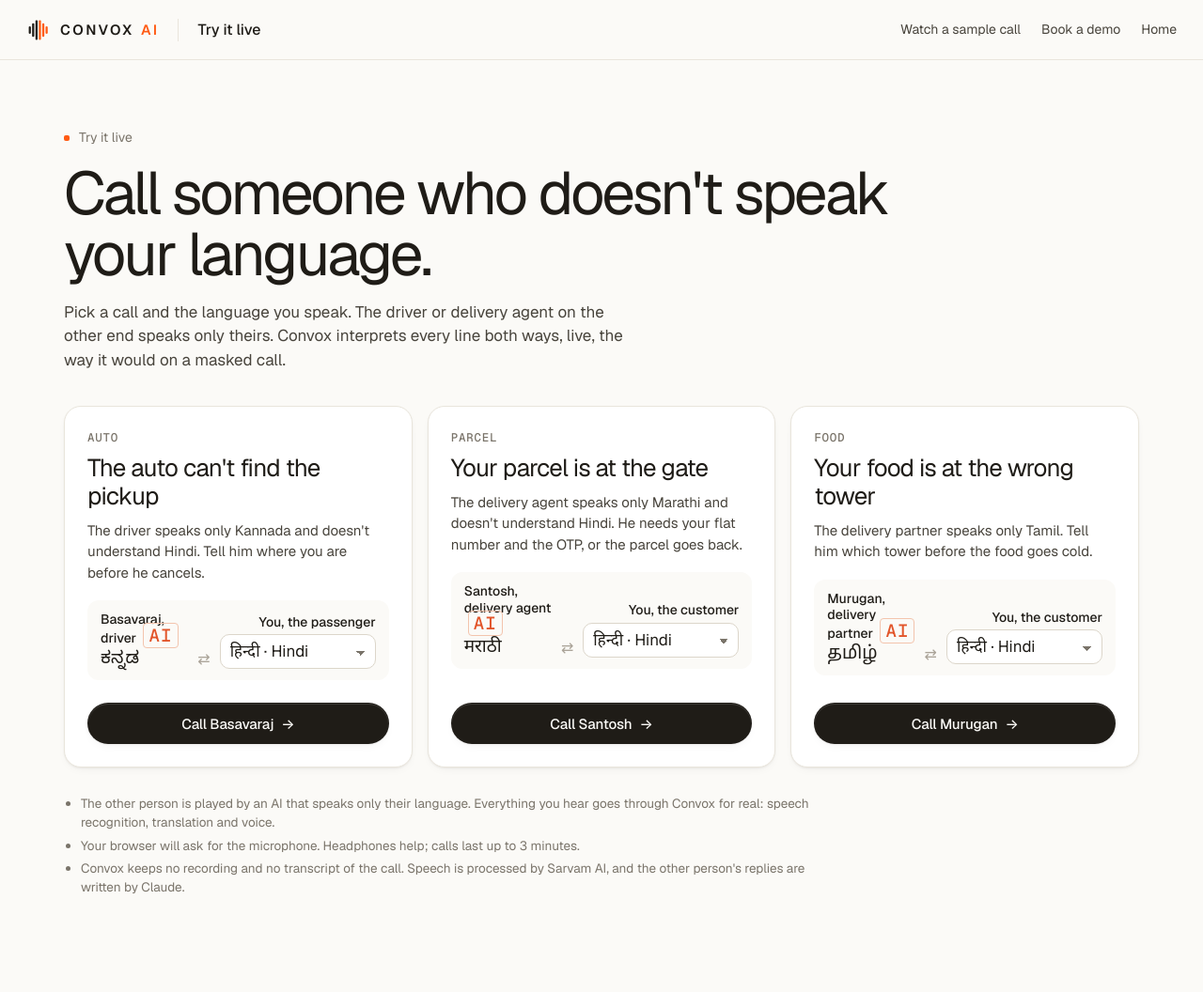
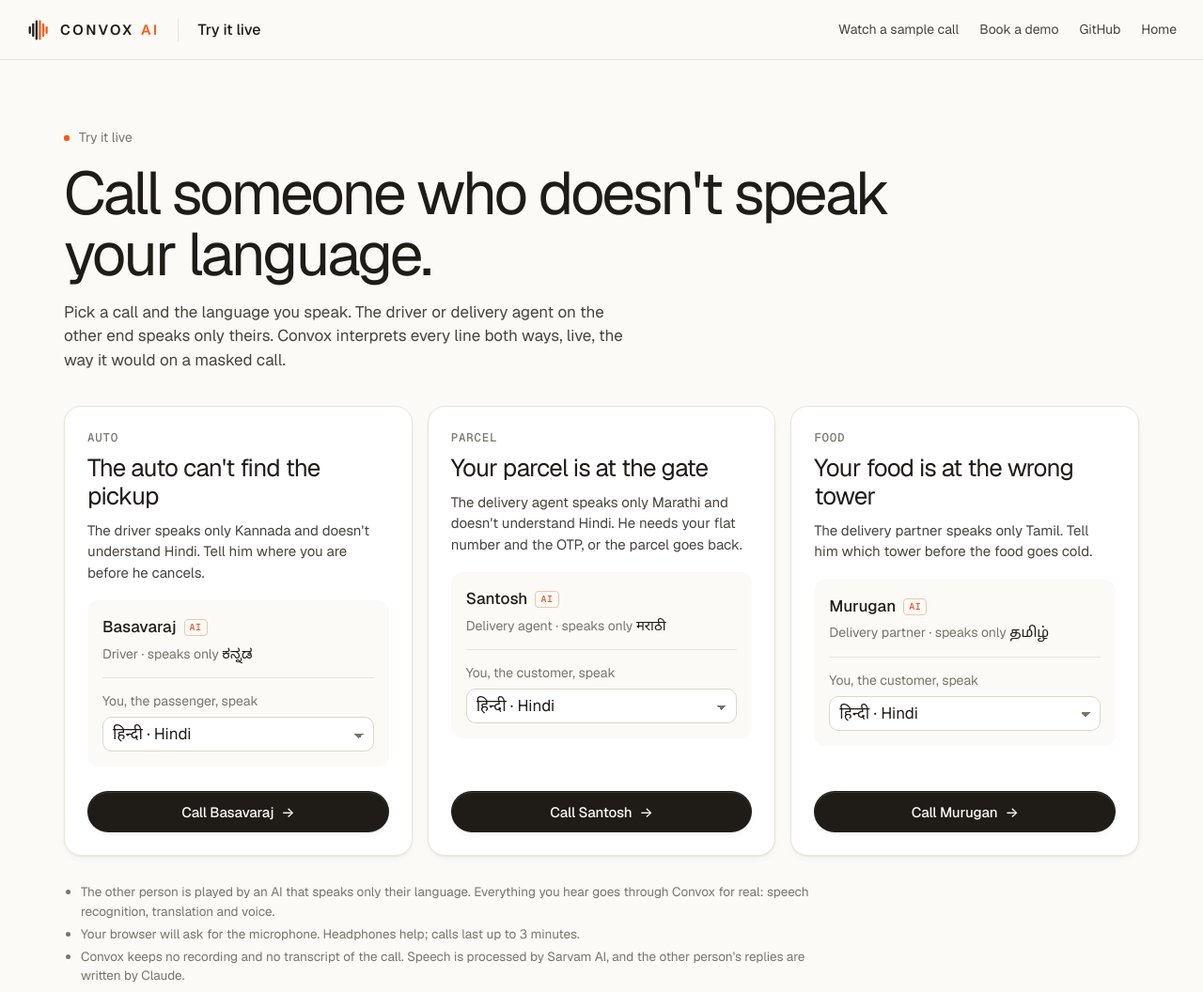
Before and after one commit to rohansx/convox, a FastAPI app: page /try in a window 1280 px wide. Shown: the top 1056 px of the page at 94% size. Before the commit the page ends 951 px from the top, so only its background shows below. Run offline with FastAPI, Linux system fonts and the light colour scheme; parts of the project's set-up code (start-up, migrations or seed data) failed here and were passed over.

Commit message:
Landing nav: Try it live in the middle, a GitHub icon on the right; tidier /try cards
The middle nav's Live demo becomes Try it live (/try); the right-hand Try it live becomes a
GitHub icon linking rohansx/convox (also in the footer and on /try). On /try the AI tag no
longer inherits the card's 19 px italic, and each card lists the agent, then your language.

Co-Authored-By: Claude Opus 5.5 <noreply@anthropic.com>

```diff
--- a/convox/console/static/landing.css
+++ b/convox/console/static/landing.css
@@ -51,6 +51,9 @@ button { font: inherit; color: inherit; }
 .nav nav a:hover, .nav-link:hover { color: var(--ink); }
 .nav-end { display: flex; align-items: center; justify-content: flex-end; gap: 20px; }
 .nav-link { font-size: 14px; color: var(--ink-2); }
+.nav-gh { display: grid; place-items: center; width: 34px; height: 34px; border-radius: 999px; color: var(--ink-2); transition: color .15s, background .15s; }
+.nav-gh:hover { color: var(--ink); background: rgba(31,28,23,.06); }
+.nav-gh svg { width: 20px; height: 20px; fill: currentColor; }
 
 /* --- buttons -------------------------------------------------------------------- */
 .btn { display: inline-flex; align-items: center; gap: 8px; height: 44px; padding: 0 20px; border-radius: 999px; font-size: 15px; font-weight: 500; letter-spacing: -.01em; border: 1px solid transparent; cursor: pointer; transition: background .15s, border-color .15s, transform .15s; white-space: nowrap; }
--- a/convox/console/static/stage.css
+++ b/convox/console/static/stage.css
@@ -139,9 +139,14 @@ h1, h2, h3, p { margin: 0; }
 /* the solo demo's picker (/try, templates/try.html) */
 .ai-tag { font: 500 10px var(--mono); font-style: normal; letter-spacing: .06em; color: var(--a); border: 1px solid #f3c4ad; border-radius: 4px; padding: 0 5px; line-height: 16px; margin-left: 4px; vertical-align: 1px; }
 .solo-stories { margin-top: 36px; }
-.solo-card .story-roles { align-items: flex-end; }
-.solo-card .story-roles b { display: inline; }
-.lang-pick { margin-top: 4px; font: 400 17px var(--font); color: var(--ink); background: var(--card); border: 1px solid var(--line-2); border-radius: 10px; padding: 6px 30px 6px 10px; max-width: 100%; appearance: none; -webkit-appearance: none; background-image: linear-gradient(45deg, transparent 50%, var(--muted) 50%), linear-gradient(135deg, var(--muted) 50%, transparent 50%); background-position: calc(100% - 15px) 55%, calc(100% - 10px) 55%; background-size: 5px 5px; background-repeat: no-repeat; cursor: pointer; }
+.solo-who { display: flex; flex-direction: column; gap: 14px; margin: 8px 0 16px; padding: 16px; border-radius: 12px; background: var(--bg); }
+.solo-them { display: flex; align-items: center; flex-wrap: wrap; gap: 4px 8px; }
+.solo-them b { font-weight: 500; font-size: 17px; }
+.solo-them .ai-tag { margin-left: 0; }
+.solo-them .muted { flex-basis: 100%; font-size: 14px; }
+.solo-them .muted span { color: var(--ink); font-size: 15px; }
+.solo-you { display: flex; flex-direction: column; gap: 6px; font-size: 14px; color: var(--muted); padding-top: 14px; border-top: 1px solid var(--line); }
+.lang-pick { width: 100%; font: 400 17px var(--font); color: var(--ink); background: var(--card); border: 1px solid var(--line-2); border-radius: 10px; padding: 6px 30px 6px 10px; max-width: 100%; appearance: none; -webkit-appearance: none; background-image: linear-gradient(45deg, transparent 50%, var(--muted) 50%), linear-gradient(135deg, var(--muted) 50%, transparent 50%); background-position: calc(100% - 15px) 55%, calc(100% - 10px) 55%; background-size: 5px 5px; background-repeat: no-repeat; cursor: pointer; }
 .lang-pick:focus { outline: 2px solid var(--ink); outline-offset: 1px; }
 .sr-only { position: absolute; width: 1px; height: 1px; overflow: hidden; clip: rect(0 0 0 0); white-space: nowrap; }
 .solo-notes { margin: 28px 0 0; padding-left: 18px; font-size: 13.5px; color: var(--muted); display: flex; flex-direction: column; gap: 4px; max-width: 60em; }
--- a/convox/console/templates/try.html
+++ b/convox/console/templates/try.html
@@ -10,7 +10,7 @@
   <link rel="stylesheet" href="https://fonts.googleapis.com/css2?family=Geist:wght@300..700&family=Geist+Mono:wght@400;500&display=swap">
   {{ favicon() }}
   {{ analytics(request) }}
-  <link rel="stylesheet" href="/static/console/stage.css?v=7">
+  <link rel="stylesheet" href="/static/console/stage.css?v=8">
 </head>
 <body class="stage-body">
 <header class="top">
@@ -19,6 +19,7 @@
   <nav>
     <a href="/demo/preview">Watch a sample call</a>
     <a href="https://cal.com/rohansx/30min" target="_blank" rel="noopener" data-umami-event="book-demo-try-picker">Book a demo</a>
+    <a href="https://github.com/rohansx/convox" target="_blank" rel="noopener">GitHub</a>
     <a href="/">Home</a>
   </nav>
 </header>
@@ -37,15 +38,13 @@
       <h2>{{ c.story.headline }}</h2>
       <p class="stakes">{{ c.stakes }}</p>
       {% if c.error %}<p class="solo-error" role="alert">{{ c.error }}</p>{% endif %}
-      <div class="story-roles">
-        <span><b>{{ c.agent.name }}, {{ c.agent.role | lower }} <i class="ai-tag">AI</i></b><i lang="{{ c.agent.lang[:2] }}">{{ c.agent.native }}</i></span>
-        <span class="swap" aria-hidden="true">⇄</span>
-        <span><b>You, the {{ c.you.role | lower }}</b>
-          <label class="sr-only" for="lang-{{ c.key }}">You speak</label>
+      <div class="solo-who">
+        <p class="solo-them"><b>{{ c.agent.name }}</b><span class="ai-tag">AI</span><span class="muted">{{ c.agent.role }} · speaks only <span lang="{{ c.agent.lang[:2] }}">{{ c.agent.native }}</span></span></p>
+        <label class="solo-you" for="lang-{{ c.key }}"><span>You, the {{ c.you.role | lower }}, speak</span>
           <select class="lang-pick" id="lang-{{ c.key }}" name="lang">
             {% for l in c.langs %}<option value="{{ l.lang }}"{% if loop.first %} selected{% endif %}>{{ l.native }}{% if l.english != l.native %} · {{ l.english }}{% endif %}</option>{% endfor %}
           </select>
-        </span>
+        </label>
       </div>
       <button type="submit" class="btn btn-primary" data-umami-event="try-start-{{ c.key }}">Call {{ c.agent.name }} <span aria-hidden="true">→</span></button>
     </form>
```
Also changed, not shown: convox/console/templates/landing.html (+4 -4 lines).
